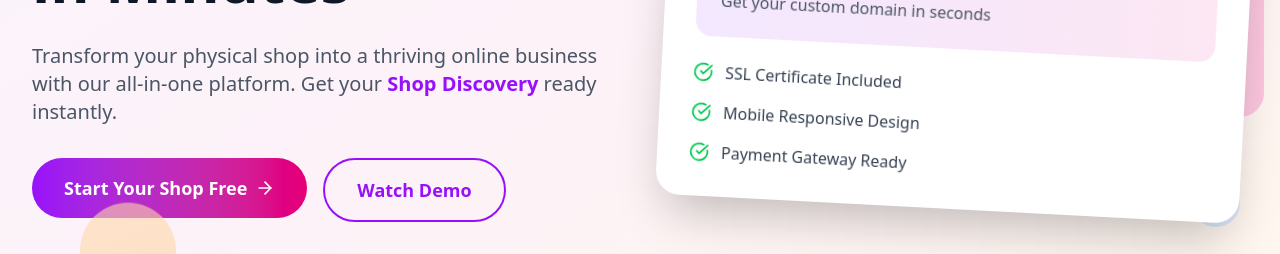
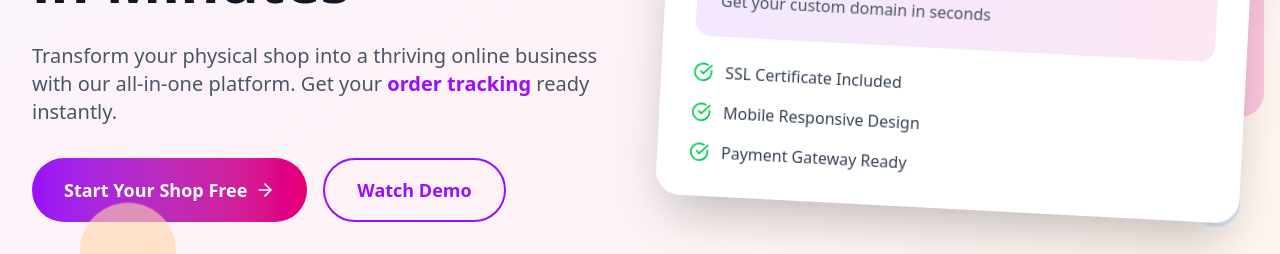
Before and after one commit to MDTalha178/Gonline, a React (Vite) app: page / in a window 1280 px wide. Shown: the part 413-667 px from the top of the page. Built offline with nearby package versions, Linux system fonts and the light colour scheme.

Commit message:
Navbar issue fixed

```diff
--- a/src/app/index.jsx
+++ b/src/app/index.jsx
@@ -9,7 +9,6 @@ function App() {
     <>
     <div className='min-h-screen'>
 
-    {/* <Homepage /> */}
     <BrowserRouter>
     <Header
       leftContent={["Gonline"]}
--- a/src/component/common/Header.jsx
+++ b/src/component/common/Header.jsx
@@ -60,13 +60,15 @@ const Header = ({leftContent, rightContent, leftbutton=[], rightbutton=[]}) => {
         {isMenuOpen && (
           <div className="md:hidden absolute top-full left-0 right-0 bg-white shadow-lg rounded-b-2xl">
             <nav className="flex flex-col p-6 space-y-4">
-              <a href="#features" className="text-gray-700 hover:text-purple-600 transition-colors font-medium">Features</a>
-              <a href="#shops" className="text-gray-700 hover:text-purple-600 transition-colors font-medium">Explore Shops</a>
-              <a href="#pricing" className="text-gray-700 hover:text-purple-600 transition-colors font-medium">Pricing</a>
-              <a href="#about" className="text-gray-700 hover:text-purple-600 transition-colors font-medium">About</a>
-              <button className="bg-gradient-to-r from-purple-600 to-pink-600 text-white px-6 py-3 rounded-full font-semibold mt-4">
-                Start Your Shop
-              </button>
+              {rightContent && rightContent.map((item, index) =>
+                <a key={index} href="#features" className="text-gray-700 hover:text-purple-600 transition-colors font-medium">{item}</a>
+              )}
+              {rightbutton  && rightbutton.map((item, index) =>
+                <button key={index} className="bg-gradient-to-r from-purple-600 to-pink-600 text-white px-6 py-2 rounded-full font-semibold hover:shadow-lg transform hover:-translate-y-0.5 transition-all duration-200">
+                  <Link to={"/login"}>{item} </Link>
+                </button>
+
+            )}
             </nav>
           </div>
         )}
--- a/src/component/gonline/Hero.jsx
+++ b/src/component/gonline/Hero.jsx
@@ -1,10 +1,16 @@
-import { useEffect, useState } from "react";
-import {  Globe, ArrowRight, CheckCircle, Zap} from 'lucide-react';
-import { Link } from "react-router-dom";
-const HeroComponent = () => {
+import React, { useState, useEffect } from 'react';
+import { Zap, ArrowRight, Globe, CheckCircle } from 'lucide-react';
 
+export const ShopLaunch = () => {
   const [currentFeature, setCurrentFeature] = useState(0);
-  const features = ['Custom Domain', 'SubDomain', 'Online Ordering', 'Shop Discovery', "Inventory Management"];
+
+  const features = [
+    "inventory management",
+    "payment processing",
+    "customer analytics",
+    "order tracking",
+    "marketing tools"
+  ];
 
   useEffect(() => {
     const interval = setInterval(() => {
@@ -13,14 +19,25 @@ const HeroComponent = () => {
     return () => clearInterval(interval);
   }, []);
 
+  const handleFeatureClick = () => {
+    alert('Starting your shop setup!');
+    // Add your actual logic here
+    console.log('Shop setup initiated');
+  };
+
+  const handleDemoClick = () => {
+    alert('Demo video would play here!');
+    console.log('Demo requested');
+  };
+
   return (
     <section className="relative min-h-screen flex items-center justify-center overflow-hidden bg-gradient-to-br from-purple-50 via-pink-50 to-orange-50">
       {/* Animated Background Elements */}
       <div className="absolute inset-0">
         <div className="absolute top-20 left-10 w-20 h-20 bg-purple-200 rounded-full opacity-60 animate-bounce"></div>
         <div className="absolute top-40 right-20 w-16 h-16 bg-pink-200 rounded-full opacity-60 animate-pulse"></div>
-        <div className="absolute bottom-20 left-20 w-24 h-24 bg-orange-200 rounded-full opacity-60 animate-bounce delay-1000"></div>
-        <div className="absolute bottom-40 right-10 w-12 h-12 bg-blue-200 rounded-full opacity-60 animate-pulse delay-500"></div>
+        <div className="absolute bottom-20 left-20 w-24 h-24 bg-orange-200 rounded-full opacity-60 animate-bounce"></div>
+        <div className="absolute bottom-40 right-10 w-12 h-12 bg-blue-200 rounded-full opacity-60 animate-pulse"></div>
       </div>
 
       <div className="max-w-7xl mx-auto px-4 sm:px-6 lg:px-8 pt-20">
@@ -45,14 +62,17 @@ const HeroComponent = () => {
             </p>
 
             <div className="flex flex-col sm:flex-row gap-4 mb-12">
-              <Link to={"/login"}>
-                <button className="bg-gradient-to-r from-purple-600 to-pink-600 text-white px-8 py-4 rounded-full font-semibold text-lg hover:shadow-xl transform hover:-translate-y-1 transition-all duration-300 flex items-center justify-center">
-                  Start Your Shop Free
+              <button
+                className="bg-gradient-to-r from-purple-600 to-pink-600 text-white px-8 py-4 rounded-full font-semibold text-lg hover:shadow-xl transform hover:-translate-y-1 transition-all duration-300 flex items-center justify-center cursor-pointer"
+                onClick={handleFeatureClick}
+              >
+                Start Your Shop Free
                 <ArrowRight className="w-5 h-5 ml-2" />
-                </button>
-              </Link>
-
-              <button className="border-2 border-purple-600 text-purple-600 px-8 py-4 rounded-full font-semibold text-lg hover:bg-purple-600 hover:text-white transition-all duration-300">
+              </button>
+              <button
+                className="border-2 border-purple-600 text-purple-600 px-8 py-4 rounded-full font-semibold text-lg hover:bg-purple-600 hover:text-white transition-all duration-300"
+                onClick={handleDemoClick}
+              >
                 Watch Demo
               </button>
             </div>
@@ -101,6 +121,4 @@ const HeroComponent = () => {
       </div>
     </section>
   );
-};
-
-export default HeroComponent;
+}
--- a/src/component/gonline/Home.jsx
+++ b/src/component/gonline/Home.jsx
@@ -1,7 +1,7 @@
 import CTASection from "./CTASection";
 import ShopDiscoverySection from "./Discovery";
 import FeaturesSection from "./Feature";
-import HeroComponent from "./Hero";
+import {ShopLaunch} from "./Hero";
 import TestimonialsSection from "./Testomonial";
 
 // Main Homepage Component
@@ -9,7 +9,7 @@ const Homepage = () => {
 
   return (
     <div className="min-h-screen">
-        <HeroComponent />
+        <ShopLaunch />
         <FeaturesSection />
         <ShopDiscoverySection />
         <TestimonialsSection />
```
